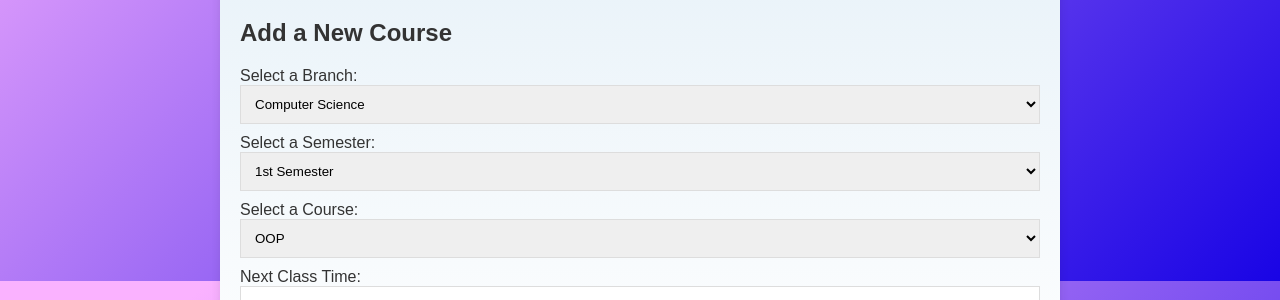
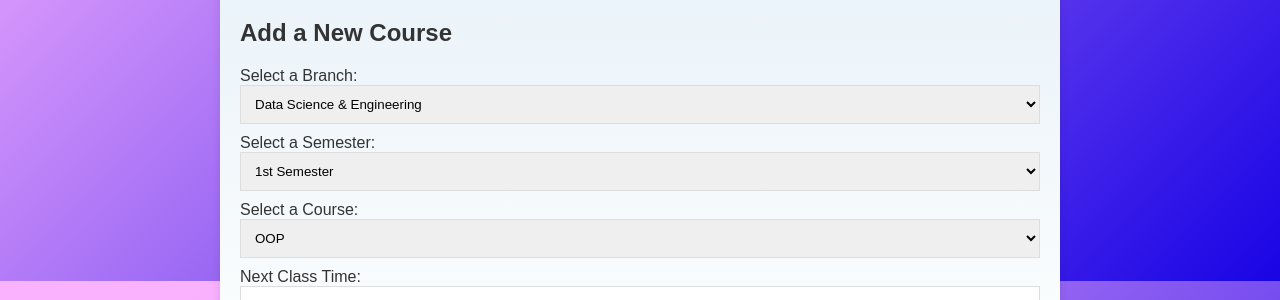
Before and after one commit to rakshit-ayachit/project_procrastinate, a Django app: page /home/ in a window 1280 px wide. Shown: the part 1319-1619 px from the top of the page. Run offline with Django 4.2, Linux system fonts and the light colour scheme.

Commit message:
Update home.html
updated the branch options

```diff
--- a/templates/home.html
+++ b/templates/home.html
@@ -165,9 +165,7 @@
                 <form id="addCourseForm">
                     <label for="selectBranch">Select a Branch:</label>
                     <select id="selectBranch" name="selectBranch" required>
-                        <option value="Computer Science">Computer Science</option>
-                        <option value="Electrical Engineering">Electrical Engineering</option>
-                        <option value="Mechanical Engineering">Mechanical Engineering</option>
+                        <option value="Data Science">Data Science & Engineering</option>
                         <!-- Add more branches as needed -->
                     </select>
                     <br>
```
